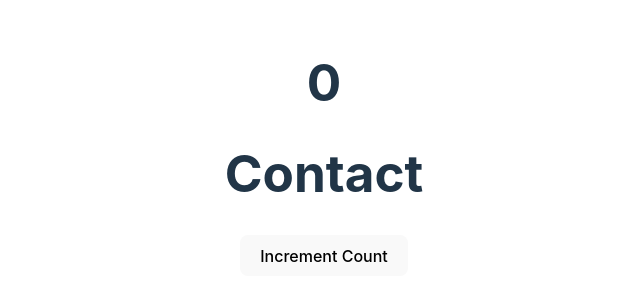
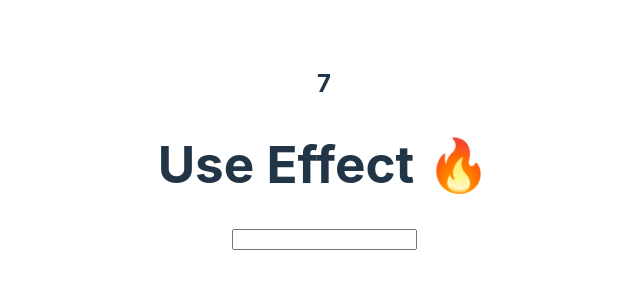
Before and after one commit to dattaaniket7/react-hooks, a React (Vite) app: page / in a window 1280 px wide. Shown: the part 252-552 px from the top of the page, without its empty margins (316-956 px from the left). Built offline with nearby package versions, Linux system fonts and the light colour scheme.

Commit message:
useEffect

```diff
--- a/src/App.tsx
+++ b/src/App.tsx
@@ -1,29 +1,24 @@
-import { useState } from "react";
+import { useState, useEffect } from "react";
 import "./App.css";
 
-function Contact() {
-  return (
-    <div>
-      <h1>Contact</h1>
-    </div>
-  );
-}
+function App() {
+  const [input, setInput] = useState("");
+  const [counter, setCounter] = useState(0);
 
-function App() {
-  const [count, setCount] = useState(0);
+  useEffect(() => {
+    const incrementor = setInterval(() => {
+      setCounter((prevCounter) => prevCounter + 1);
+    }, 1000);
 
-  const increment = () => {
-    setCount((prevCounter) => prevCounter + 1);
-    setCount((prevCounter) => prevCounter + 1);
-    setCount((prevCounter) => prevCounter + 1);
-  };
+    return () => clearInterval(incrementor);
+  }, [counter]);
 
   return (
     <>
       <div>
-        <h1>{count}</h1>
-        <Contact />
-        <button onClick={increment}>Increment Count</button>
+        <h2>{counter}</h2>
+        <h1 onClick={() => setCounter(prevCounter + 1)}>Use Effect 🔥</h1>
+        <input onChange={(e) => setInput(e.target.value)} type="text" />
       </div>
     </>
   );
```
